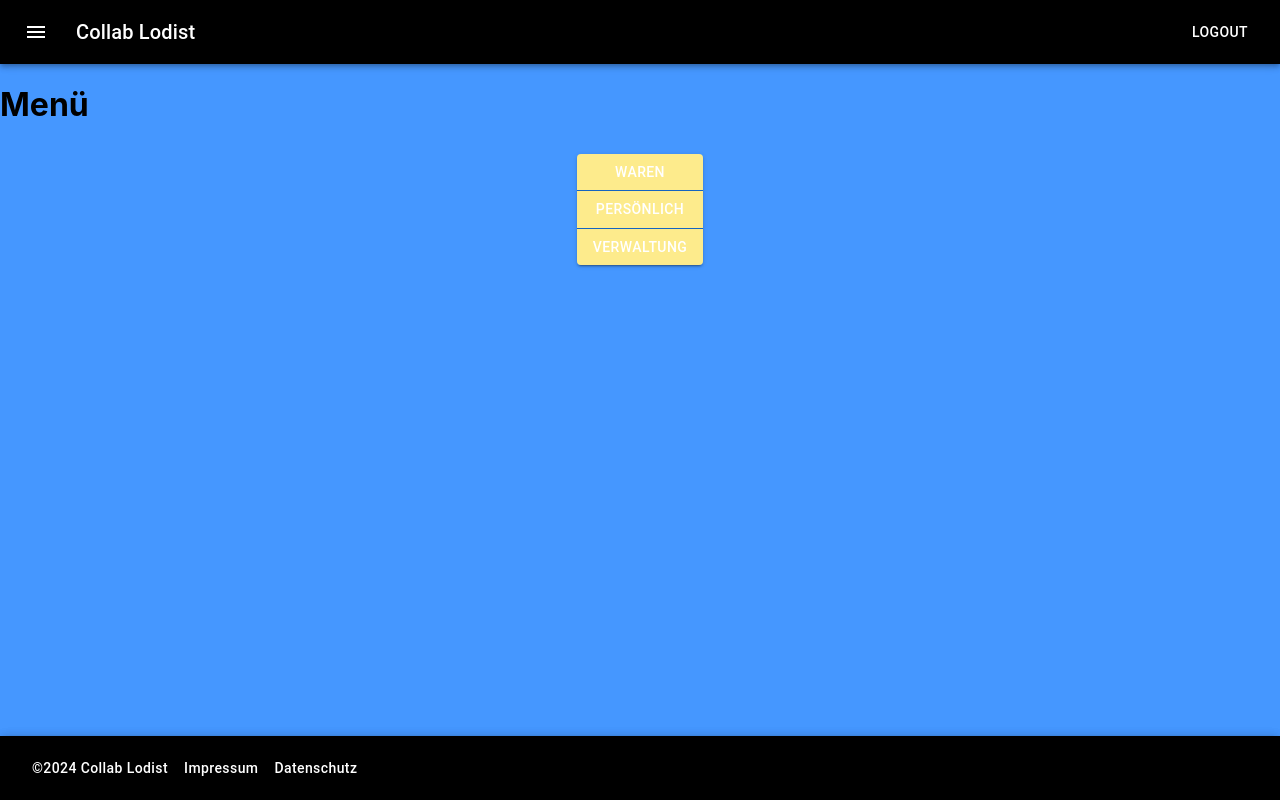
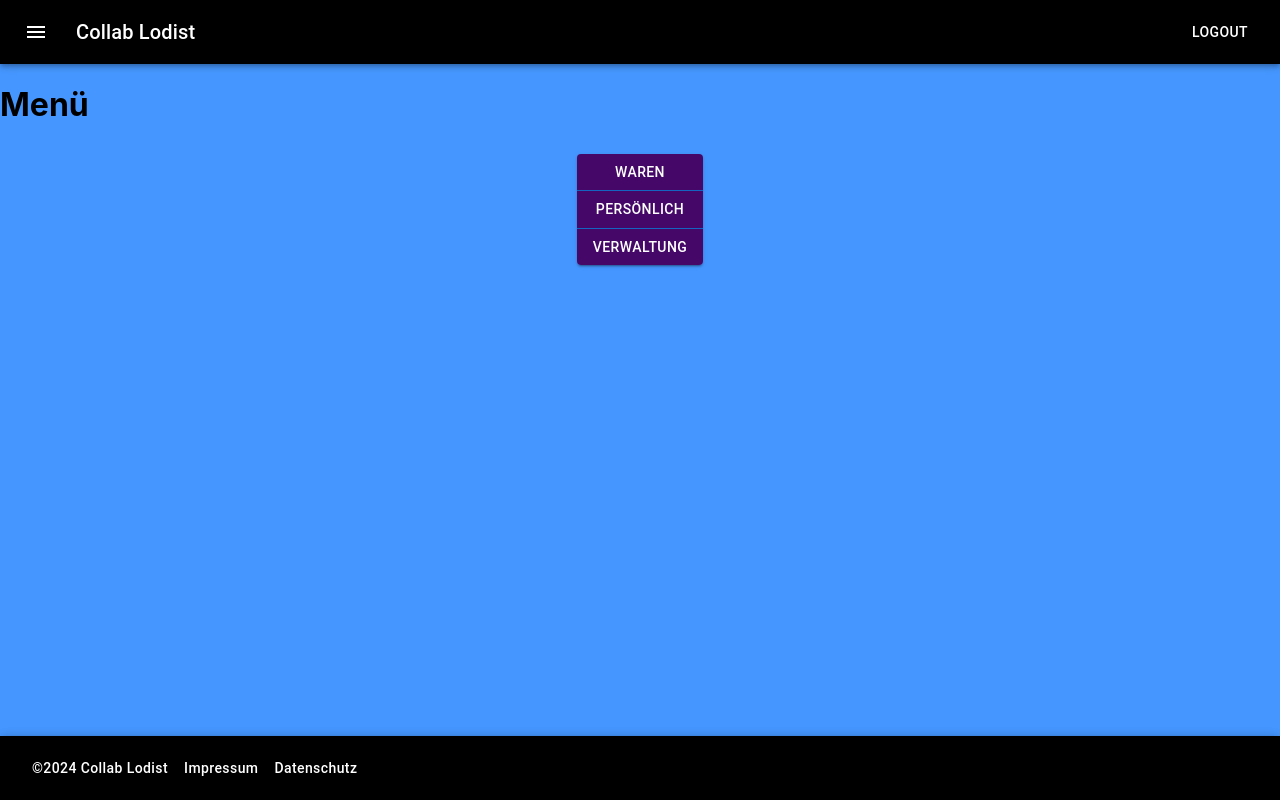
Before and after one commit to Gibb-Panda/collab-lodist-frontend, a React (Create React App) app: page /dashboard in a window 1280 px wide. Built offline with nearby package versions, Linux system fonts and the light colour scheme.

Commit message:
changed buttons background color

```diff
--- a/src/components/dashboardPage/dashboardPage.tsx
+++ b/src/components/dashboardPage/dashboardPage.tsx
@@ -10,9 +10,9 @@ export default function GroupOrientation() {
   const navigate = useNavigate();
 
   const buttons = [
-    <Button key="three" sx={{ bgcolor: '#fdeb8c' }} onClick={() => navigate('/commodities')}>Waren</Button>,
-    <Button key="one" sx={{ bgcolor: '#fdeb8c' }} onClick={() => navigate('/personal')}>Persönlich</Button>,
-    <Button key="two" sx={{ bgcolor: '#fdeb8c' }} onClick={() => navigate('/management')}>Verwaltung</Button>,
+    <Button key="three" sx={{ bgcolor: '#450868' }} onClick={() => navigate('/commodities')}>Waren</Button>,
+    <Button key="one" sx={{ bgcolor: '#450868' }} onClick={() => navigate('/personal')}>Persönlich</Button>,
+    <Button key="two" sx={{ bgcolor: '#450868' }} onClick={() => navigate('/management')}>Verwaltung</Button>,
   ];
 
   return (
```
